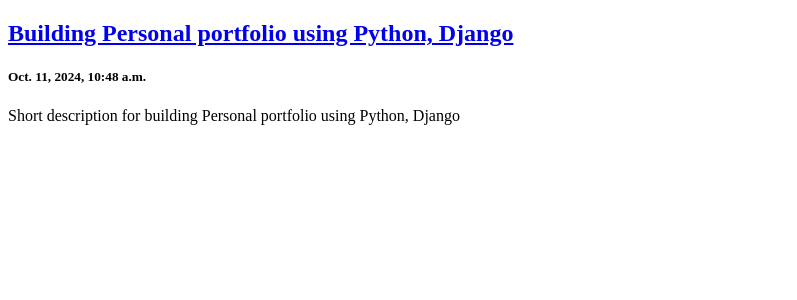
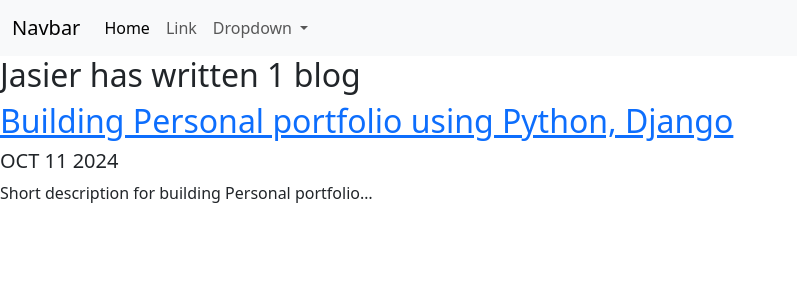
Before and after one commit to JasierDeen/personal_portfolio_web_app, a Django app: page /blog/ in a window 1280 px wide. Shown: the top 300 px of the page, without its empty margins (0-797 px from the left). Run offline with Django 5.2, Linux system fonts and the light colour scheme; data comes from the database, SQL or seed files in the repository.

Commit message:
Bootstrap, style changes

```diff
--- a/personal_portfolio-project/blog/templates/blog/all_blogs.html
+++ b/personal_portfolio-project/blog/templates/blog/all_blogs.html
@@ -1,16 +1,11 @@
-<!DOCTYPE html>
-<html lang="en">
-<head>
-    <meta charset="UTF-8">
-    <meta name="viewport" content="width=device-width, initial-scale=1.0">
-    <title>Blogs</title>
-</head>
-<body>
+{% extends 'portfolio/base.html' %}
+{% load static %}
+
+{% block content %}
+    <h2>Jasier has written {{ blogs.count }} blog{{ blogs.count|pluralize}}</h2>
     {% for blog in blogs %}
         <a href="{% url 'blog:detail' blog.id %}"><h2>{{ blog.title }}</h2></a>
-        <h5>{{blog.created_at}}</h5>
-        <p>{{ blog.description }}</p>
+        <h5>{{blog.created_at|date:'M d Y'|upper}}</h5>
+        <p>{{ blog.description|striptags|truncatechars:50 }}</p>
     {% endfor %}
-
-</body>
-</html>
+{% endblock %}
--- a/personal_portfolio-project/blog/urls.py
+++ b/personal_portfolio-project/blog/urls.py
@@ -4,6 +4,6 @@
 app_name = 'blog'
 
 urlpatterns = [
-    path('', views.all_blog, name='all_blog'),
+    path('', views.all_blogs, name='all_blogs'),
     path('<int:blog_id>/', views.detail, name='detail')
 ]
--- a/personal_portfolio-project/blog/views.py
+++ b/personal_portfolio-project/blog/views.py
@@ -1,8 +1,8 @@
 from django.shortcuts import render, get_object_or_404
 from .models import Blog
 
-def all_blog(request):
-    blogs = Blog.objects.order_by("-created_at")[:5]
+def all_blogs(request):
+    blogs = Blog.objects.order_by("-created_at")
     return render(request, 'blog/all_blogs.html', {'blogs': blogs})
 
 def detail(request, blog_id):
--- /dev/null
+++ b/personal_portfolio-project/portfolio/templates/portfolio/base.html
@@ -0,0 +1,47 @@
+<!DOCTYPE html>
+<html lang="en">
+<head>
+    <meta charset="UTF-8">
+    <meta name="viewport" content="width=device-width, initial-scale=1.0, shrink-to-fit=no">
+    <title>Jasierdeen</title>
+    <link href="https://cdn.jsdelivr.net/npm/bootstrap@5.3.3/dist/css/bootstrap.min.css" rel="stylesheet" integrity="sha384-QWTKZyjpPEjISv5WaRU9OFeRpok6YctnYmDr5pNlyT2bRjXh0JMhjY6hW+ALEwIH" crossorigin="anonymous">
+</head>
+<body>
+
+
+    <nav class="navbar navbar-expand-lg bg-body-tertiary">
+        <div class="container-fluid">
+          <a class="navbar-brand" href="#">Navbar</a>
+          <button class="navbar-toggler" type="button" data-bs-toggle="collapse" data-bs-target="#navbarSupportedContent" aria-controls="navbarSupportedContent" aria-expanded="false" aria-label="Toggle navigation">
+            <span class="navbar-toggler-icon"></span>
+          </button>
+          <div class="collapse navbar-collapse" id="navbarSupportedContent">
+            <ul class="navbar-nav me-auto mb-2 mb-lg-0">
+              <li class="nav-item">
+                <a class="nav-link active" aria-current="page" href="#">Home</a>
+              </li>
+              <li class="nav-item">
+                <a class="nav-link" href="#">Link</a>
+              </li>
+              <li class="nav-item dropdown">
+                <a class="nav-link dropdown-toggle" href="#" role="button" data-bs-toggle="dropdown" aria-expanded="false">
+                  Dropdown
+                </a>
+                <ul class="dropdown-menu">
+                  <li><a class="dropdown-item" href="#">Action</a></li>
+                  <li><a class="dropdown-item" href="#">Another action</a></li>
+                  <li><hr class="dropdown-divider"></li>
+                  <li><a class="dropdown-item" href="#">Something else here</a></li>
+                </ul>
+              </li>
+            </ul>
+          </div>
+        </div>
+      </nav>
+
+      {% block content %}
+
+      {% endblock %}
+    <script src="https://cdn.jsdelivr.net/npm/bootstrap@5.3.3/dist/js/bootstrap.bundle.min.js" integrity="sha384-YvpcrYf0tY3lHB60NNkmXc5s9fDVZLESaAA55NDzOxhy9GkcIdslK1eN7N6jIeHz" crossorigin="anonymous"></script>
+</body>
+</html>
```
Also changed, not shown: personal_portfolio-project/blog/templates/blog/detail.html (+10 -1 lines), personal_portfolio-project/portfolio/static/portfolio/custom.css (added, +24 -0 lines), personal_portfolio-project/portfolio/templates/portfolio/home.html (+7 -11 lines), personal_portfolio-project/portfolio/static/portfolio/logo.png (added).
